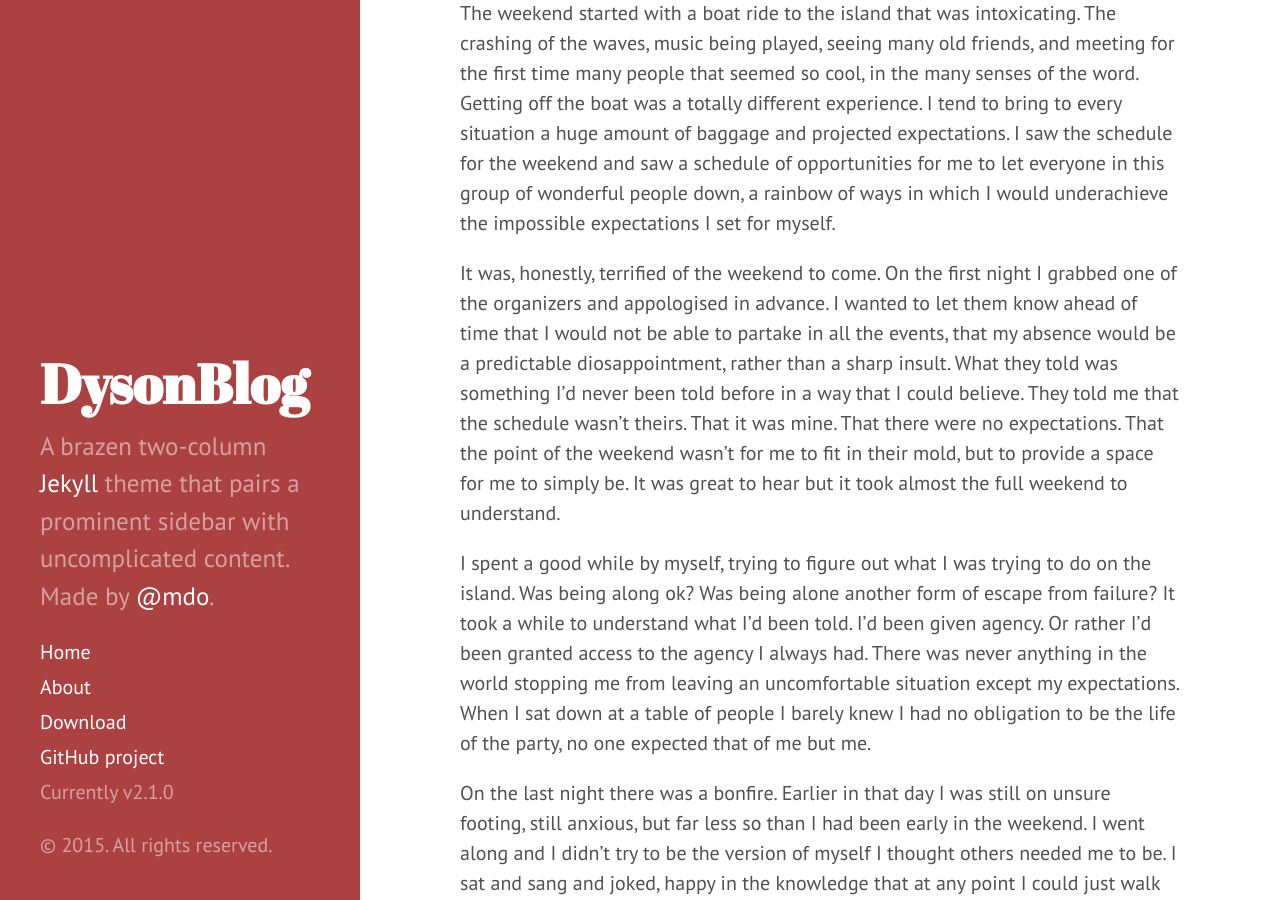
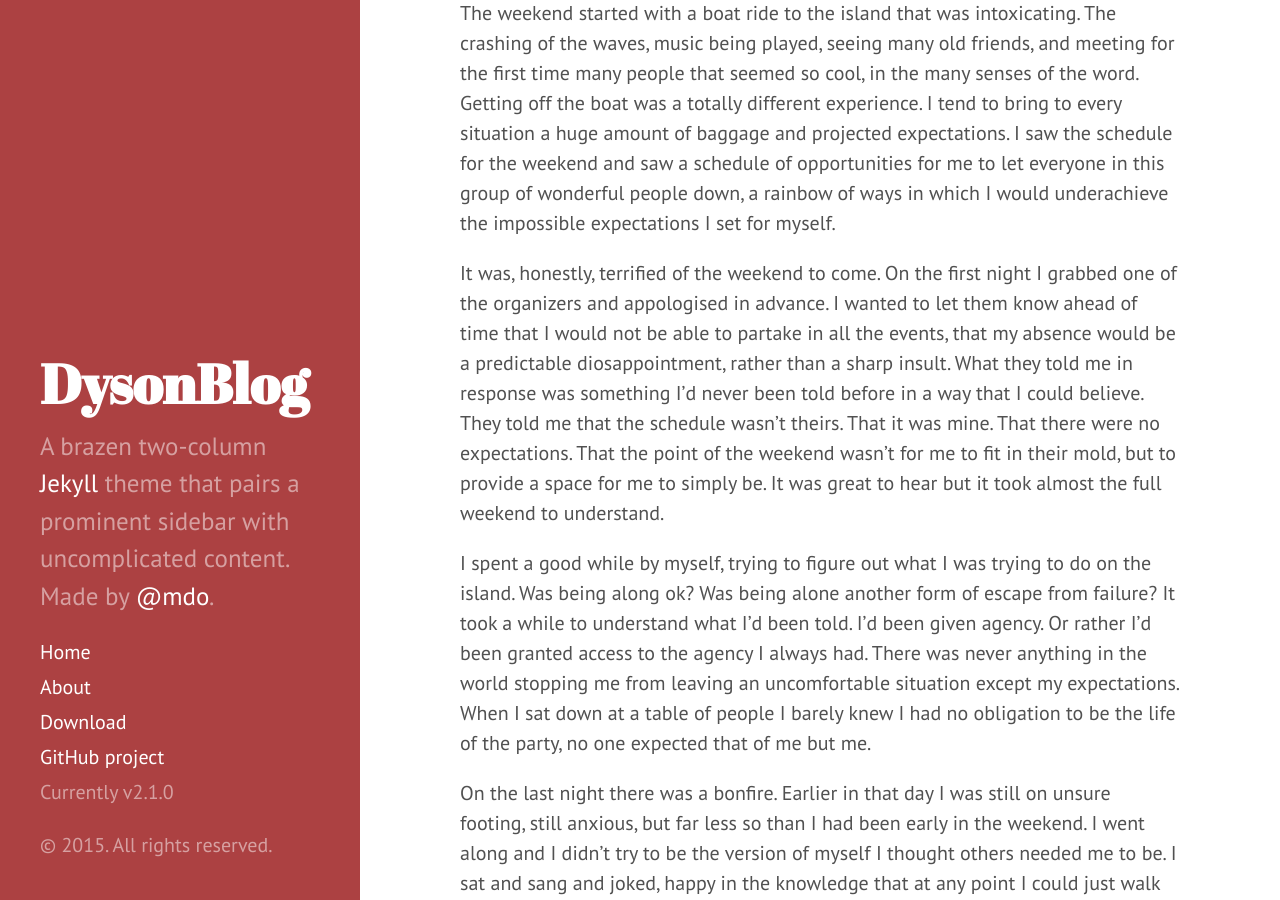
Before and after one commit to dysonhug/dysonhugsite, a Jekyll site: the page built from _posts/2015-05-26-Inis-Spraoi.md, in a window 1280 px wide and 900 px high, scrolled down 462 px. Built offline with Jekyll 4.4.1, drawn with Linux system fonts in a browser that asks for light colours; Markdown is read by kramdown in place of the engine named in the settings.

Commit message:
Update 2015-05-26-Inis-Spraoi.md

```diff
--- a/_posts/2015-05-26-Inis-Spraoi.md
+++ b/_posts/2015-05-26-Inis-Spraoi.md
@@ -9,7 +9,7 @@ I'm just back now two days from an event called Inis Spraoi, a weekend retreat o
 
 The weekend started with a boat ride to the island that was intoxicating. The crashing of the waves, music being played, seeing many old friends, and meeting for the first time many people that seemed so cool, in the many senses of the word. Getting off the boat was a totally different experience. I tend to bring to every situation a huge amount of baggage and projected expectations. I saw the schedule for the weekend and saw a schedule of opportunities for me to let everyone in this group of wonderful people down, a rainbow of ways in which I would underachieve the impossible expectations I set for myself.
 
-It was, honestly, terrified of the weekend to come. On the first night I grabbed one of the organizers and appologised in advance. I wanted to let them know ahead of time that I would not be able to partake in all the events, that my absence would be a predictable diosappointment, rather than a sharp insult. What they told was something I'd never been told before in a way that I could believe. They told me that the schedule wasn't theirs. That it was mine. That there were no expectations. That the point of the weekend wasn't for me to fit in their mold, but to provide a space for me to simply be. It was great to hear but it took almost the full weekend to understand.
+It was, honestly, terrified of the weekend to come. On the first night I grabbed one of the organizers and appologised in advance. I wanted to let them know ahead of time that I would not be able to partake in all the events, that my absence would be a predictable diosappointment, rather than a sharp insult. What they told me in response was something I'd never been told before in a way that I could believe. They told me that the schedule wasn't theirs. That it was mine. That there were no expectations. That the point of the weekend wasn't for me to fit in their mold, but to provide a space for me to simply be. It was great to hear but it took almost the full weekend to understand.
 
 I spent a good while by myself, trying to figure out what I was trying to do on the island. Was being along ok? Was being alone another form of escape from failure? It took a while to understand what I'd been told. I'd been given agency. Or rather I'd been granted access to the agency I always had. There was never anything in the world stopping me from leaving an uncomfortable situation except my expectations. When I sat down at a table of people I barely knew I had no obligation to be the life of the party, no one expected that of me but me.
 
```
